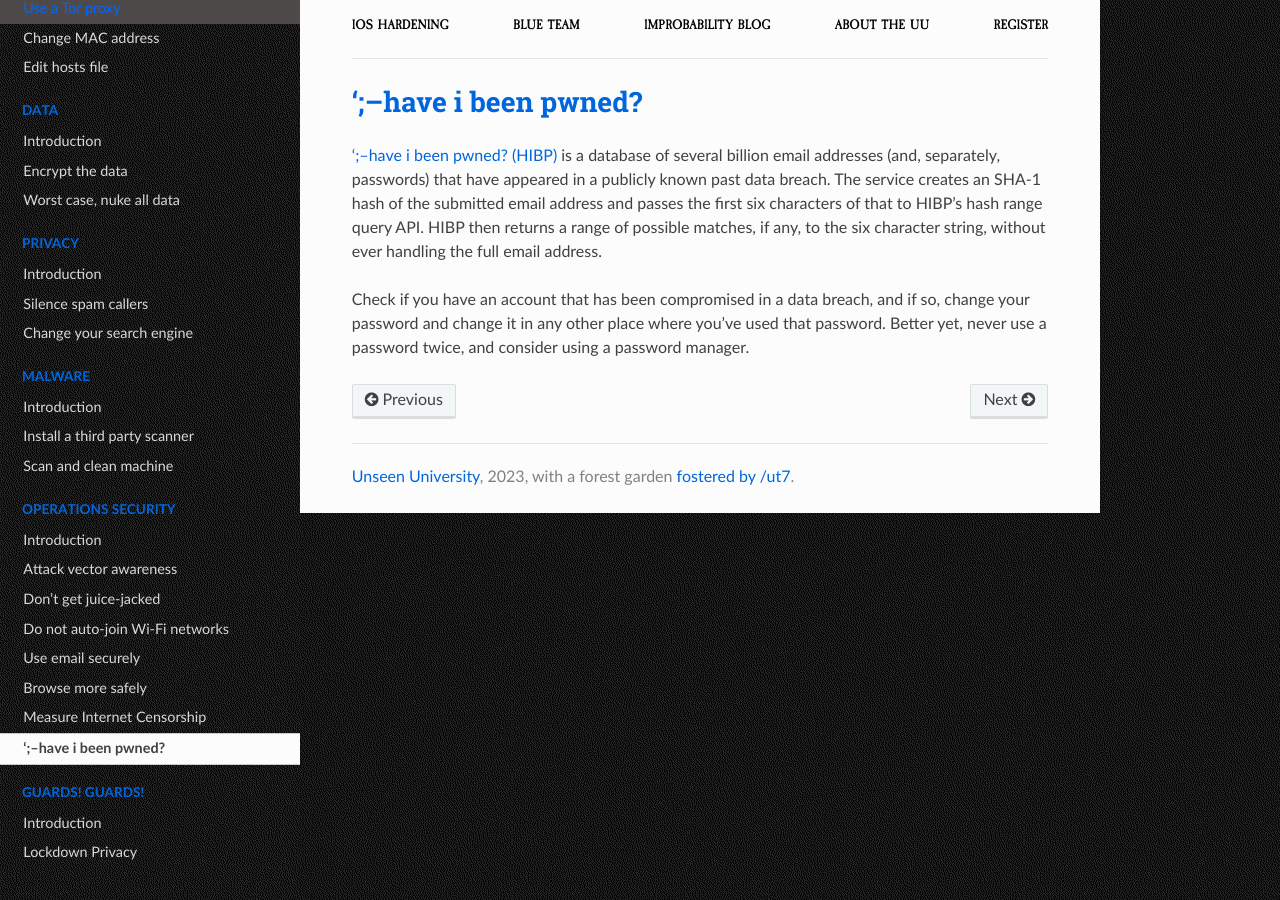
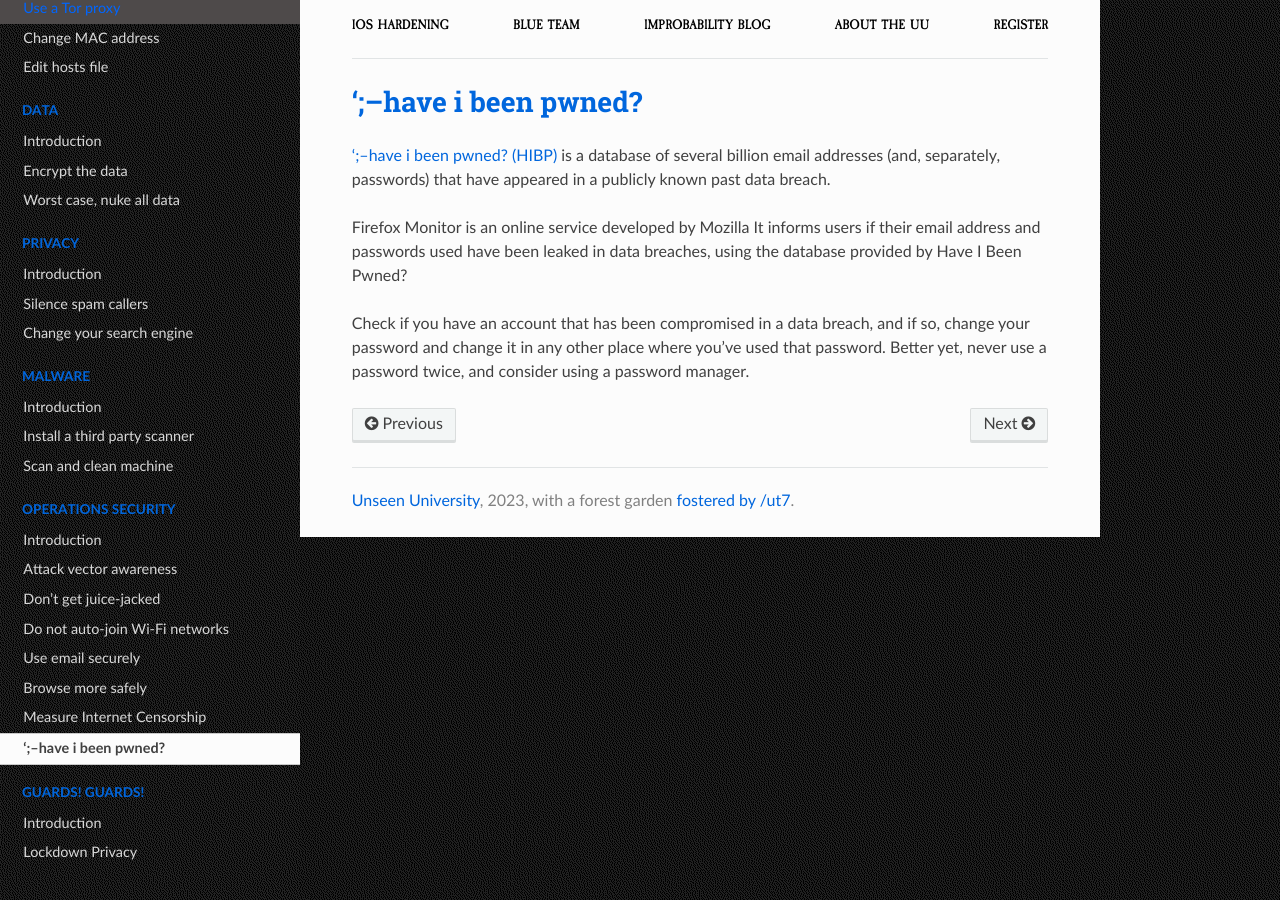
Before and after one commit to tymyrddin/blue-ios, a Sphinx documentation site: the page built from source/docs/opsec/hibp.md, in a window 1280 px wide. Built offline with Sphinx 7.4.7 and the Read the Docs theme 2.0.0, drawn with Linux system fonts in a browser that asks for light colours.

Commit message:
content updates

```diff
--- a/source/docs/opsec/hibp.md
+++ b/source/docs/opsec/hibp.md
@@ -1,5 +1,7 @@
 # ';--have i been pwned?
 
-[';--have i been pwned? (HIBP)](https://haveibeenpwned.com/) is a database of several billion email addresses (and, separately, passwords) that have appeared in a publicly known past data breach. The service creates an SHA-1 hash of the submitted email address and passes the first six characters of that to HIBP's hash range query API. HIBP then returns a range of possible matches, if any, to the six character string, without ever handling the full email address.
+[';--have i been pwned? (HIBP)](https://haveibeenpwned.com/) is a database of several billion email addresses (and, separately, passwords) that have appeared in a publicly known past data breach.
+
+Firefox Monitor is an online service developed by Mozilla It informs users if their email address and passwords used have been leaked in data breaches, using the database provided by Have I Been Pwned?
 
 Check if you have an account that has been compromised in a data breach, and if so, change your password and change it in any other place where you’ve used that password. Better yet, never use a password twice, and consider using a password manager.
```
